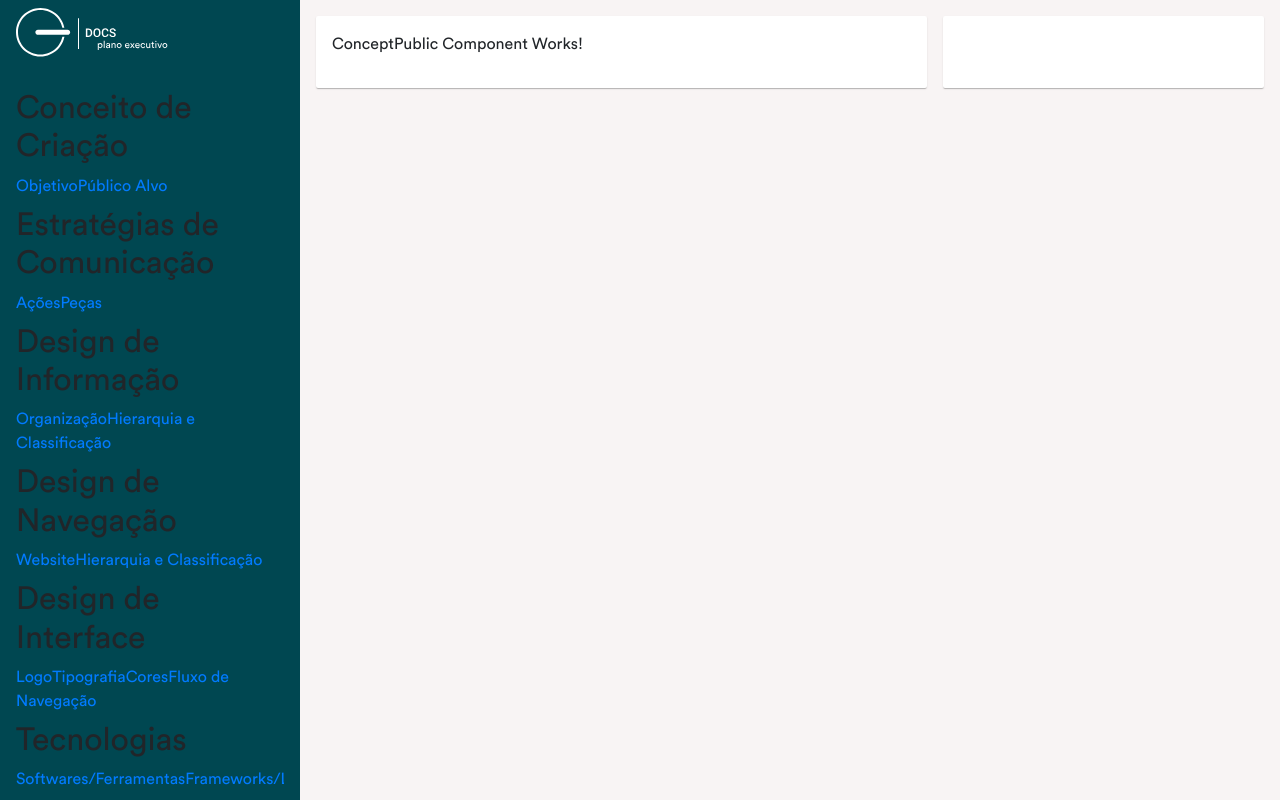
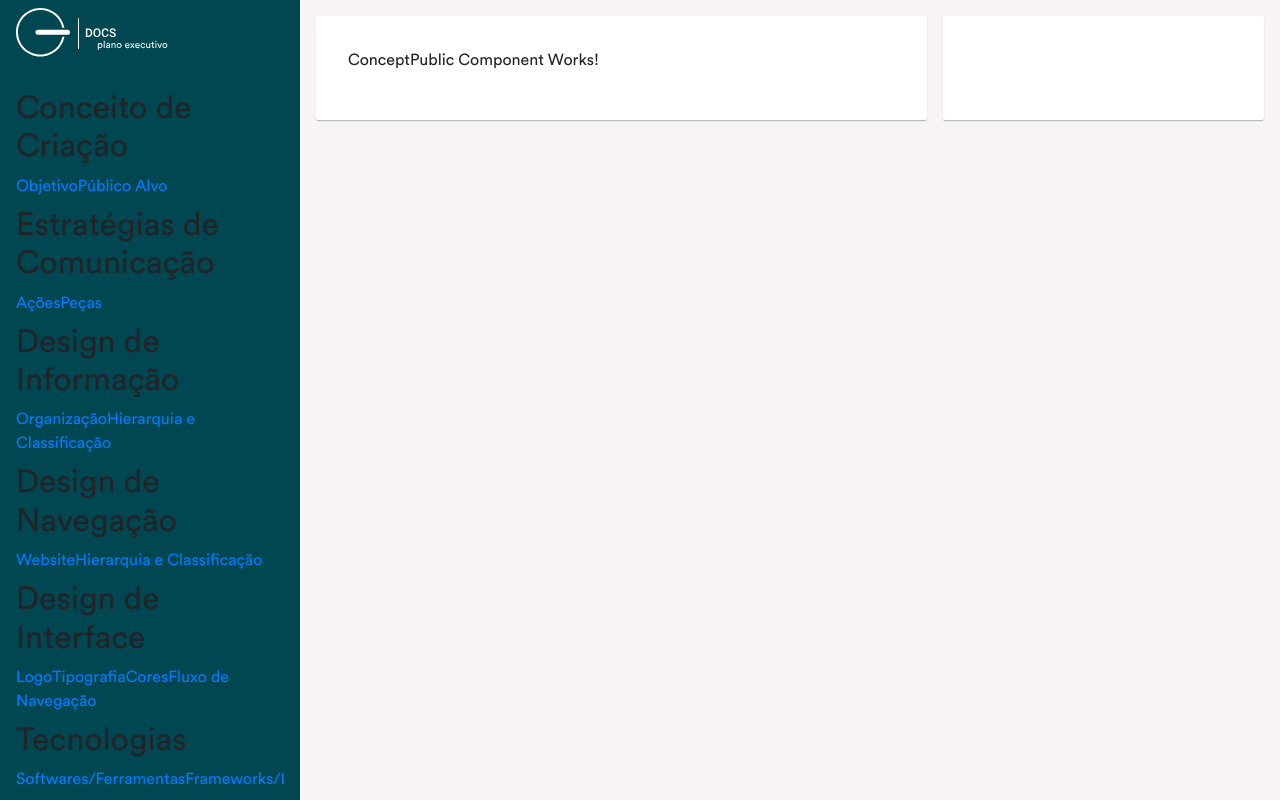
Before and after one commit to mikelfcosta/omnisis-pe, a React app: page /concept/public in a window 1280 px wide. Built offline with nearby package versions, Linux system fonts and the light colour scheme.

Commit message:
Setup PE Card Header

```diff
--- a/src/components/core/Content/Card.scss
+++ b/src/components/core/Content/Card.scss
@@ -9,15 +9,17 @@
     border-radius: 2px;
     box-shadow: $whiteframe-shadow-1dp;
     height: 100%;
-    padding: 16px;
+    padding: 32px;
     width: 100%;
   }
 
   &-header {
     display: flex;
-    flex: 1 1;
-    font-size: 24px;
+    font-size: 36px;
     font-weight: 600;
     color: $color-primary;
+    padding-bottom: 15px;
+    border-bottom: 1px solid $color-clear;
+    width: 40%;
   }
 }
```
